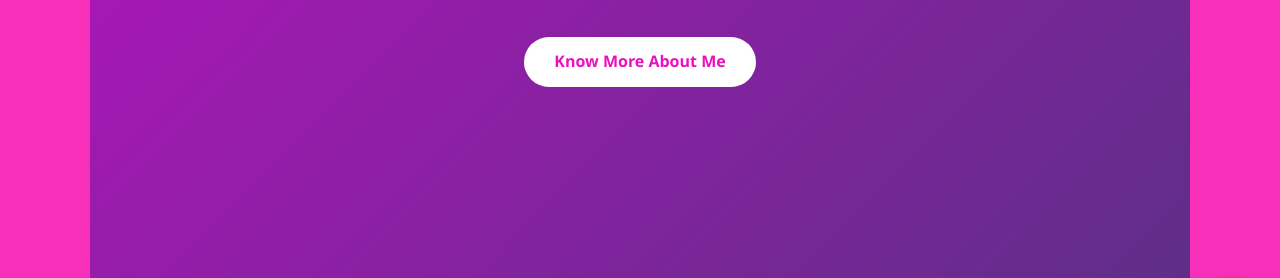
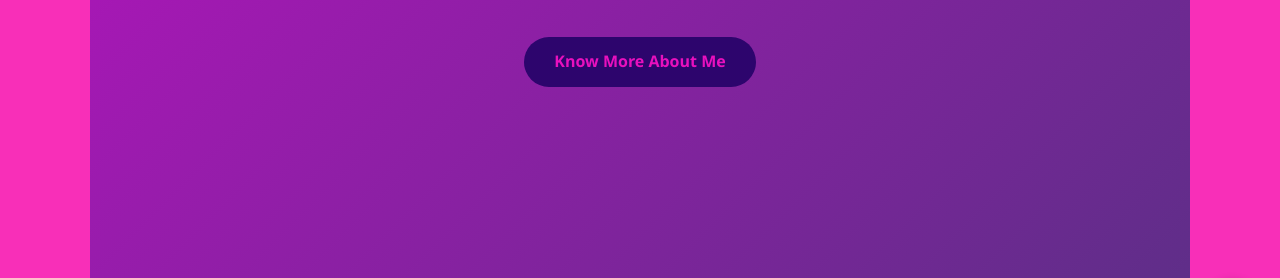
Before and after one commit to deepi273023-ops/PORTFOLIO-PROJECT, a plain HTML site: page frontend/index.html in a window 1280 px wide. Shown: the part 441-719 px from the top of the page. Drawn offline with Linux system fonts and the light colour scheme.

Commit message:
change colour

```diff
--- a/frontend/index.html
+++ b/frontend/index.html
@@ -10,10 +10,10 @@
         /* --- CSS STYLES --- */
         :root {
             --primary-color: #e910be;
-            --dark-color: #333;
+            --dark-color: #e01b95;
             --light-color: #f709abd7;
-            --white: #fff;
-            --secondary-color: #e0e0e0;
+            --white: #2d056d;
+            --secondary-color: #c21f91;
         }
 
         * {
```
